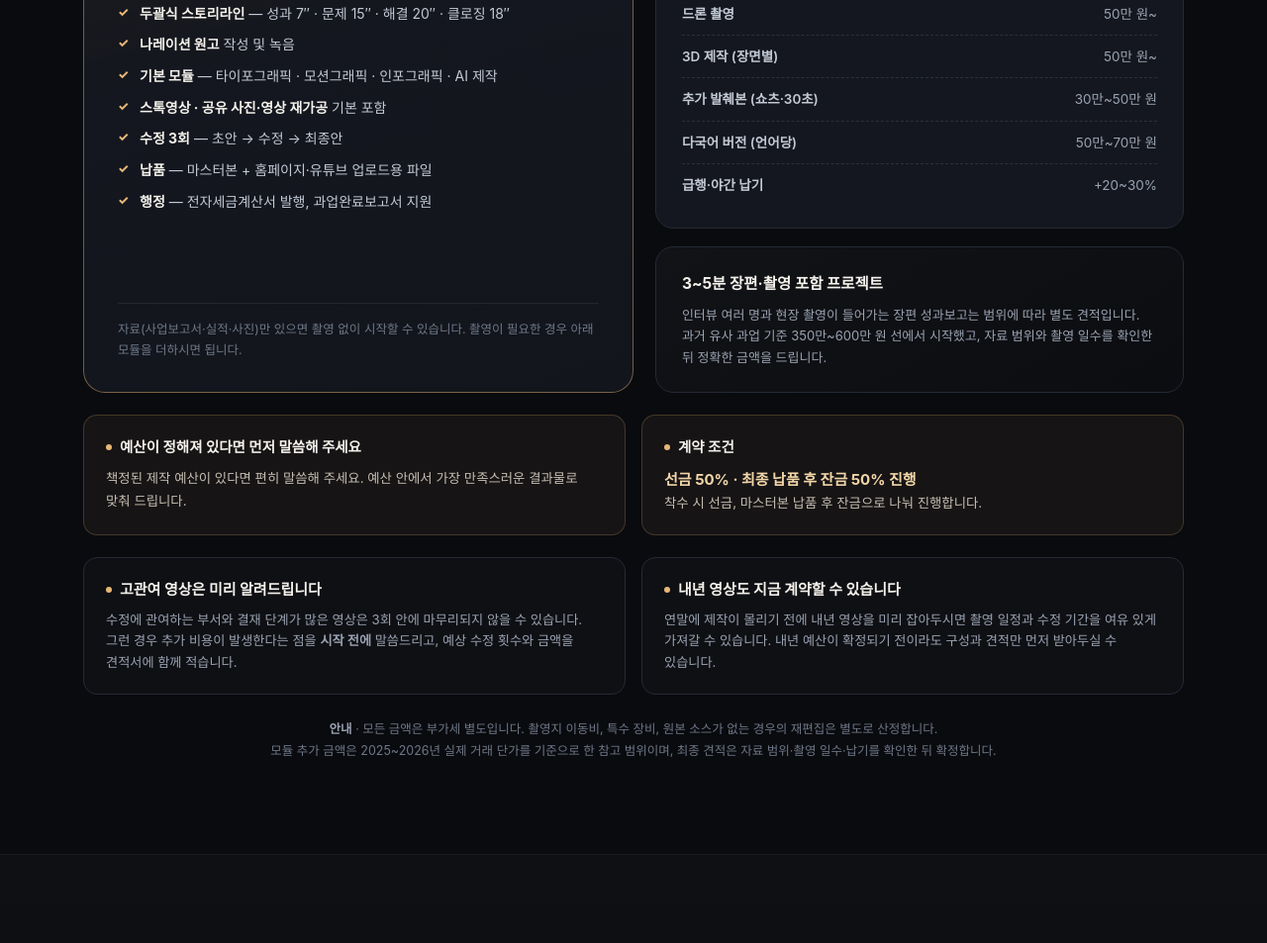
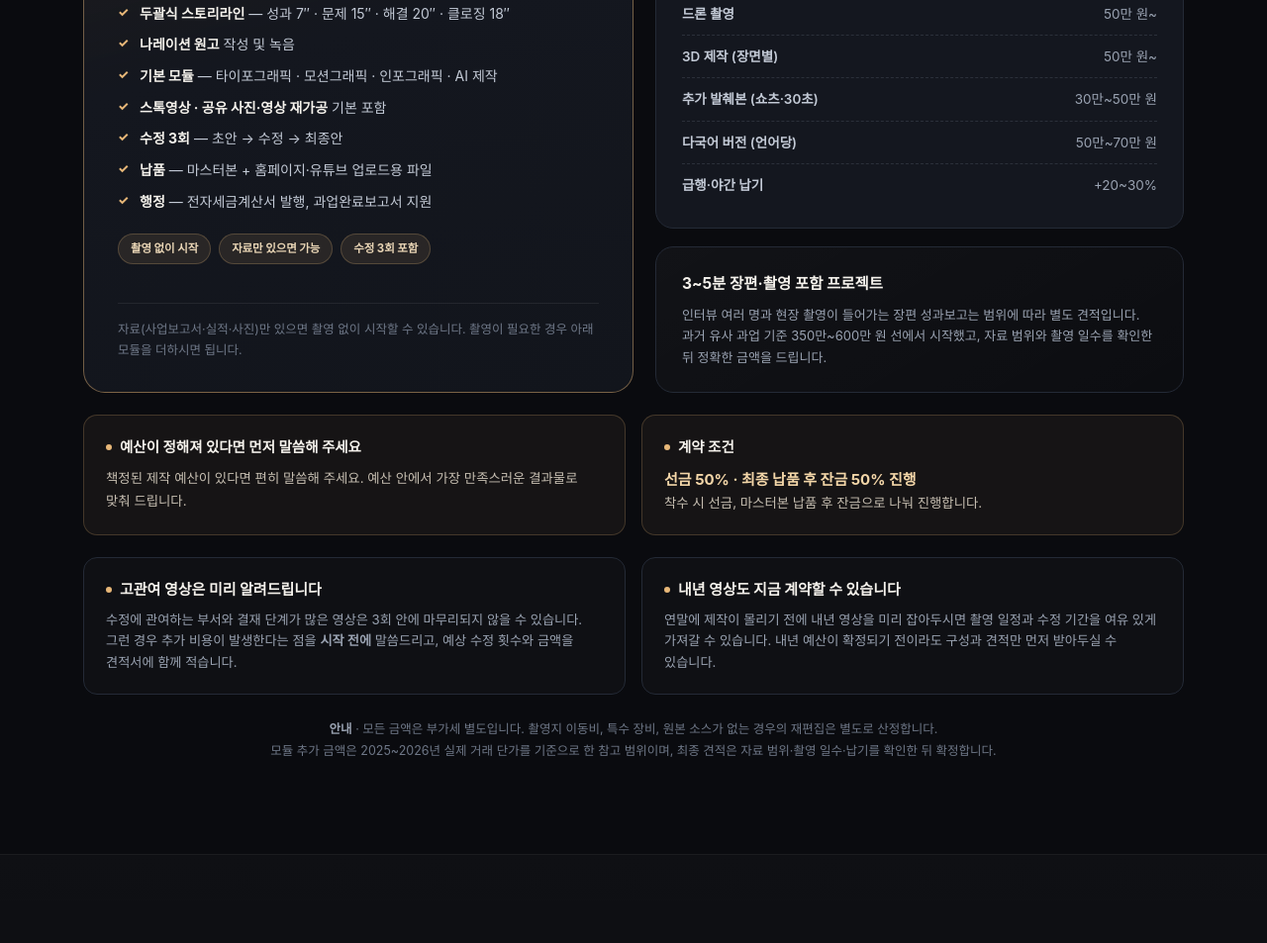
Before and after one commit to collegecommentary/privatesurplus-portfolio, a plain HTML site: page index.html in a window 1280 px wide. Shown: the part 8919-9872 px from the top of the page at 99% size. Drawn offline with Linux system fonts and the light colour scheme; a web font is replaced by a local one.

Commit message:
견적 기본형 태그 추가

```diff
--- a/index.html
+++ b/index.html
@@ -2789,6 +2789,12 @@
               <li><b>행정</b> — 전자세금계산서 발행, 과업완료보고서 지원</li>
             </ul>
 
+            <div class="price-tags">
+              <span>촬영 없이 시작</span>
+              <span>자료만 있으면 가능</span>
+              <span>수정 3회 포함</span>
+            </div>
+
             <p class="foot">
               자료(사업보고서·실적·사진)만 있으면 촬영 없이 시작할 수 있습니다.
               촬영이 필요한 경우 아래 모듈을 더하시면 됩니다.
```
